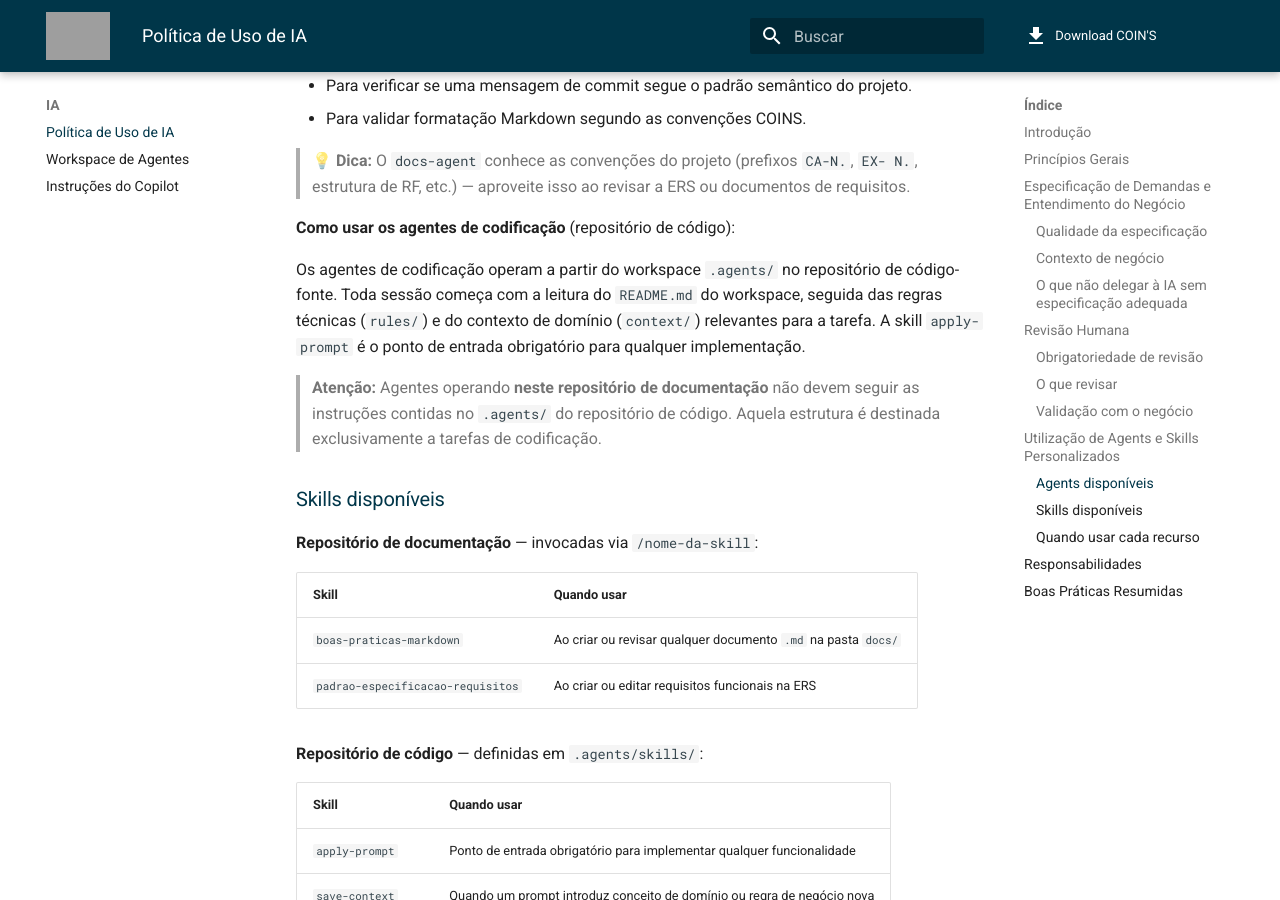
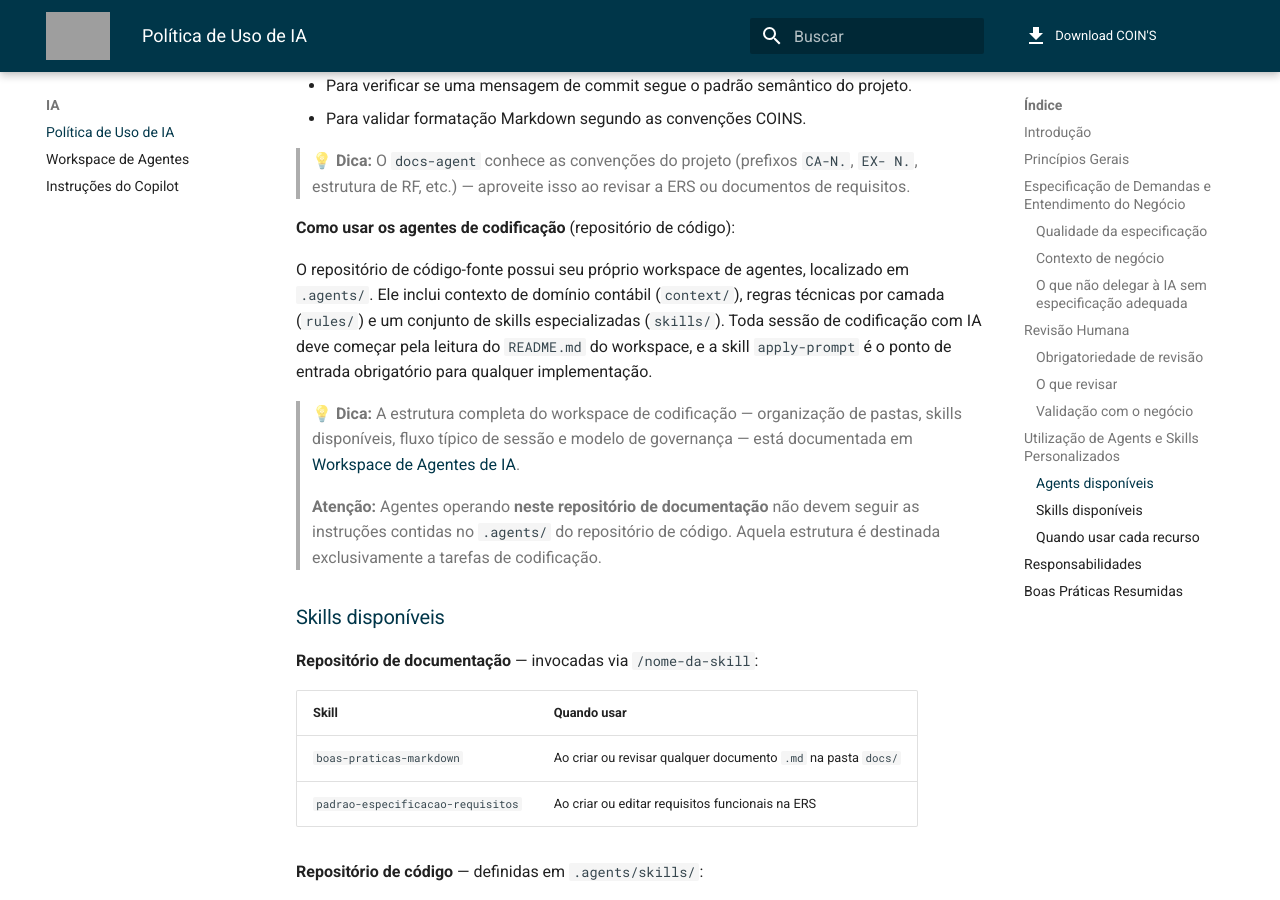
Before and after one commit to NES-Contabilidade-Integrada/doc-coins2026.1, an MkDocs documentation site: the page built from docs/ia/politica-uso-ia.md, in a window 1280 px wide and 900 px high, scrolled down 5247 px. Built offline with MkDocs 1.6.1 and Material for MkDocs 9.7.7, drawn with Linux system fonts in a browser that asks for light colours; grey boxes are pictures that could not be loaded.

Commit message:
docs(ia): adiciona referência explícita ao workspace de codificação na política de uso de IA
Co-Authored-By: Claude Sonnet 4.6 <noreply@anthropic.com>

```diff
--- a/docs/ia/politica-uso-ia.md
+++ b/docs/ia/politica-uso-ia.md
@@ -160,7 +160,9 @@ O projeto possui **dois ecossistemas de agentes distintos** — um para o reposi
 
 **Como usar os agentes de codificação** (repositório de código):
 
-Os agentes de codificação operam a partir do workspace `.agents/` no repositório de código-fonte. Toda sessão começa com a leitura do `README.md` do workspace, seguida das regras técnicas (`rules/`) e do contexto de domínio (`context/`) relevantes para a tarefa. A skill `apply-prompt` é o ponto de entrada obrigatório para qualquer implementação.
+O repositório de código-fonte possui seu próprio workspace de agentes, localizado em `.agents/`. Ele inclui contexto de domínio contábil (`context/`), regras técnicas por camada (`rules/`) e um conjunto de skills especializadas (`skills/`). Toda sessão de codificação com IA deve começar pela leitura do `README.md` do workspace, e a skill `apply-prompt` é o ponto de entrada obrigatório para qualquer implementação.
+
+> **💡 Dica:** A estrutura completa do workspace de codificação — organização de pastas, skills disponíveis, fluxo típico de sessão e modelo de governança — está documentada em [Workspace de Agentes de IA](./workspace-agentes.md).
 
 > **Atenção:** Agentes operando **neste repositório de documentação** não devem seguir as instruções contidas no `.agents/` do repositório de código. Aquela estrutura é destinada exclusivamente a tarefas de codificação.
 
```
